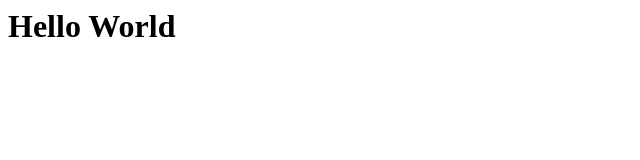
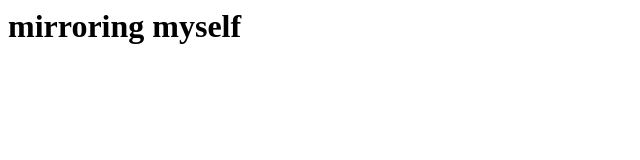
Before and after one commit to Arth0Build/assignment-6, a plain HTML site: page index.html in a window 1280 px wide. Shown: the whole page, without its empty margins (0-640 px from the left). Drawn offline with Linux system fonts and the light colour scheme.

Commit message:
Update index.html

```diff
--- a/index.html
+++ b/index.html
@@ -1 +1 @@
-<h1>Hello World </h1>
+<h1>mirroring myself</h1>
```
